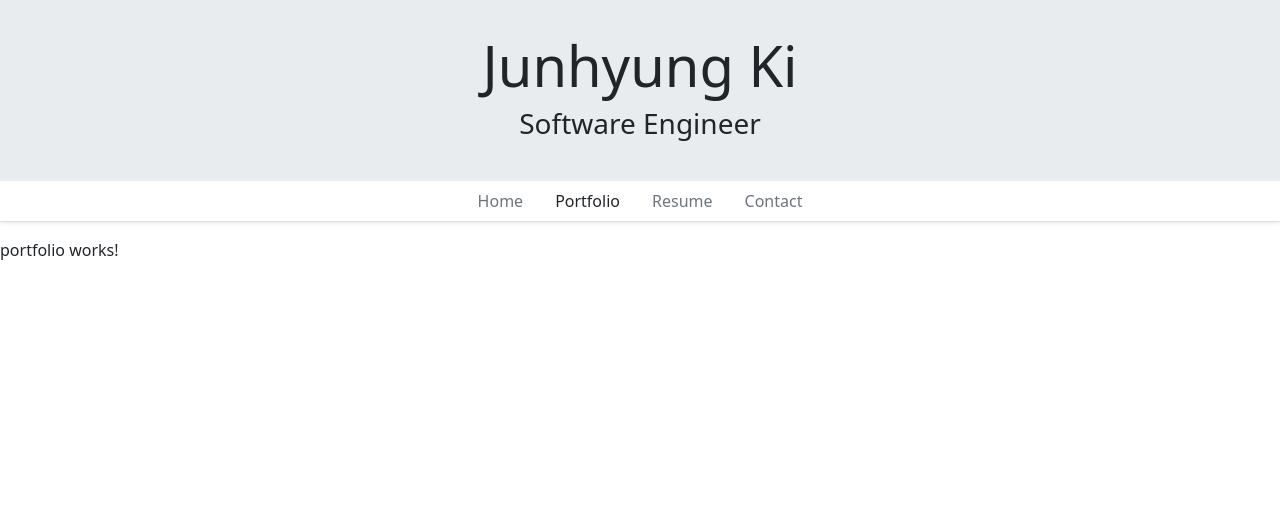
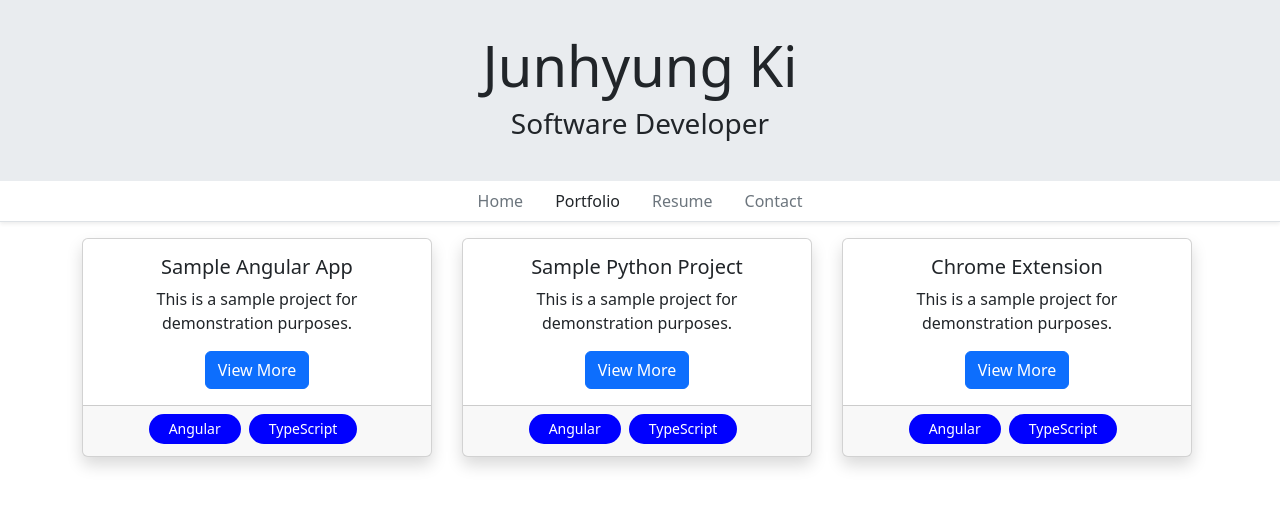
Before and after one commit to junh-ki/junhki-blog, an Angular app: page /portfolio in a window 1280 px wide. Shown: the top 506 px of the page. Built offline with nearby package versions, Linux system fonts and the light colour scheme.

Commit message:
Add the project card component and adjust the porfolio page

```diff
--- a/src/app/header/header.component.html
+++ b/src/app/header/header.component.html
@@ -1,6 +1,6 @@
 <div class="jumbotron">
   <div class="text-center">
     <h1 class="display-4">Junhyung Ki</h1>
-    <h3>Software Engineer</h3>
+    <h3>Software Developer</h3>
   </div>
 </div>
--- a/src/app/home/home.component.html
+++ b/src/app/home/home.component.html
@@ -1 +1,18 @@
-<p>home works!</p>
+<div class="container">
+  <div class="row">
+    <!--About me-->
+    <div class="col-lg shadow border m-1">
+      <div class="text-center">
+        <h2>About Me</h2>
+        <img src="../../assets/jun.png" alt="profile" width="256" height="256" class="rounded-circle">
+        <p>I'm a software developer from Seoul, South Korea, currently based in Hannover, Germany. With a background in Embedded Systems and five years of experience, I specialize in Java Spring Boot and am expanding my skills in GoLang and Angular. Outside of work, I enjoy traveling, fitness, and personal growth, including learning German and exploring creative writing.</p>
+      </div>
+    </div>
+    <!--Featured Project-->
+    <div class="col-lg shadow border m-1">
+      <div class="text-center">
+        <h2>Featured Project</h2>
+      </div>
+    </div>
+  </div>
+</div>
--- a/src/app/portfolio/portfolio.component.html
+++ b/src/app/portfolio/portfolio.component.html
@@ -1 +1,13 @@
-<p>portfolio works!</p>
+<div class="container">
+  <div class="row">
+    <div class="col-lg-4 col-md-6 mb-4" style="max-width: 380px; min-width: 380px;">
+      <app-project-card [projectName]="'Sample Angular App'"></app-project-card>
+    </div>
+    <div class="col-lg-4 col-md-6 mb-4" style="max-width: 380px; min-width: 380px;">
+      <app-project-card [projectName]="'Sample Python Project'"></app-project-card>
+    </div>
+    <div class="col-lg-4 col-md-6 mb-4" style="max-width: 380px; min-width: 380px;">
+      <app-project-card [projectName]="'Chrome Extension'"></app-project-card>
+    </div>
+  </div>
+</div>
--- a/src/app/portfolio/portfolio.component.ts
+++ b/src/app/portfolio/portfolio.component.ts
@@ -1,10 +1,11 @@
 import { Component } from '@angular/core';
 import { Title } from '@angular/platform-browser';
+import { ProjectCardComponent } from '../project-card/project-card.component';
 
 @Component({
   selector: 'app-portfolio',
   standalone: true,
-  imports: [],
+  imports: [ProjectCardComponent],
   templateUrl: './portfolio.component.html',
   styleUrl: './portfolio.component.css'
 })
--- /dev/null
+++ b/src/app/project-card/project-card.component.css
@@ -0,0 +1,10 @@
+.tag {
+  padding: 0 20px;
+  height: 30px;
+  width: fit-content;
+  font-size: 14px;
+  line-height: 30px;
+  border-radius: 25px;
+  background-color: blue;
+  color: white;
+}
--- /dev/null
+++ b/src/app/project-card/project-card.component.html
@@ -0,0 +1,14 @@
+<div class="card shadow text-center" style="max-width: 350px; min-width: 350px;">
+  <div class="card-body">
+    <h5 class="card-title">{{projectName}}</h5>
+    <p class="card-text">This is a sample project for demonstration purposes.</p>
+    <button class="btn btn-primary">View More</button>
+  </div>
+
+  <div class="card-footer">
+    <div class="d-flex flex-wrap justify-content-center">
+      <div class="tag me-2 mb-1">Angular</div>
+      <div class="tag me-2 mb-1">TypeScript</div>
+    </div>
+  </div>
+</div>
--- a/src/styles.css
+++ b/src/styles.css
@@ -1 +1,4 @@
 /* You can add global styles to this file, and also import other style files */
+.container {
+  max-width: 1140px;
+}
```
Also changed, not shown: src/app/project-card/project-card.component.ts (added, +12 -0 lines), src/assets/jun.png (added).
